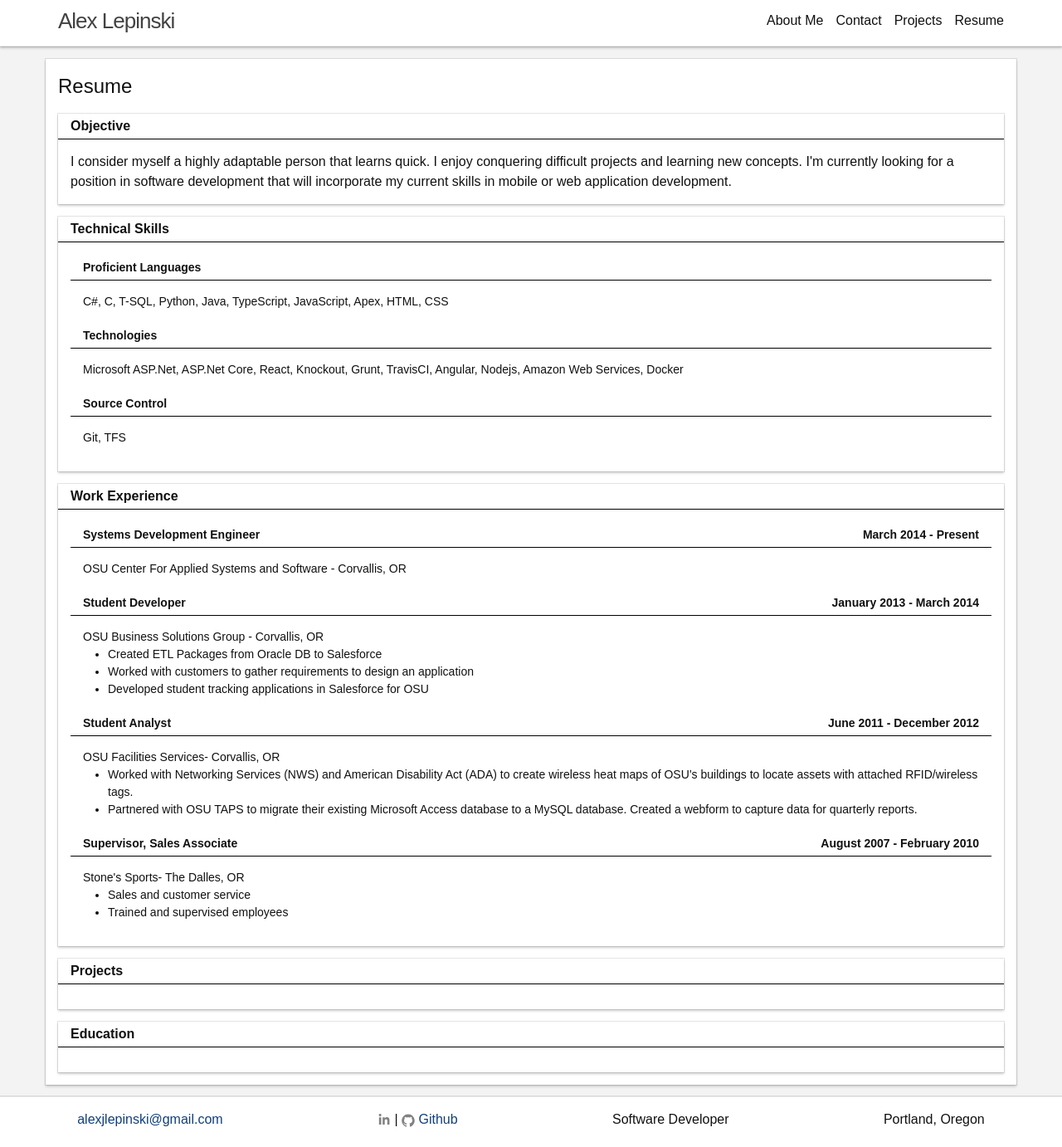
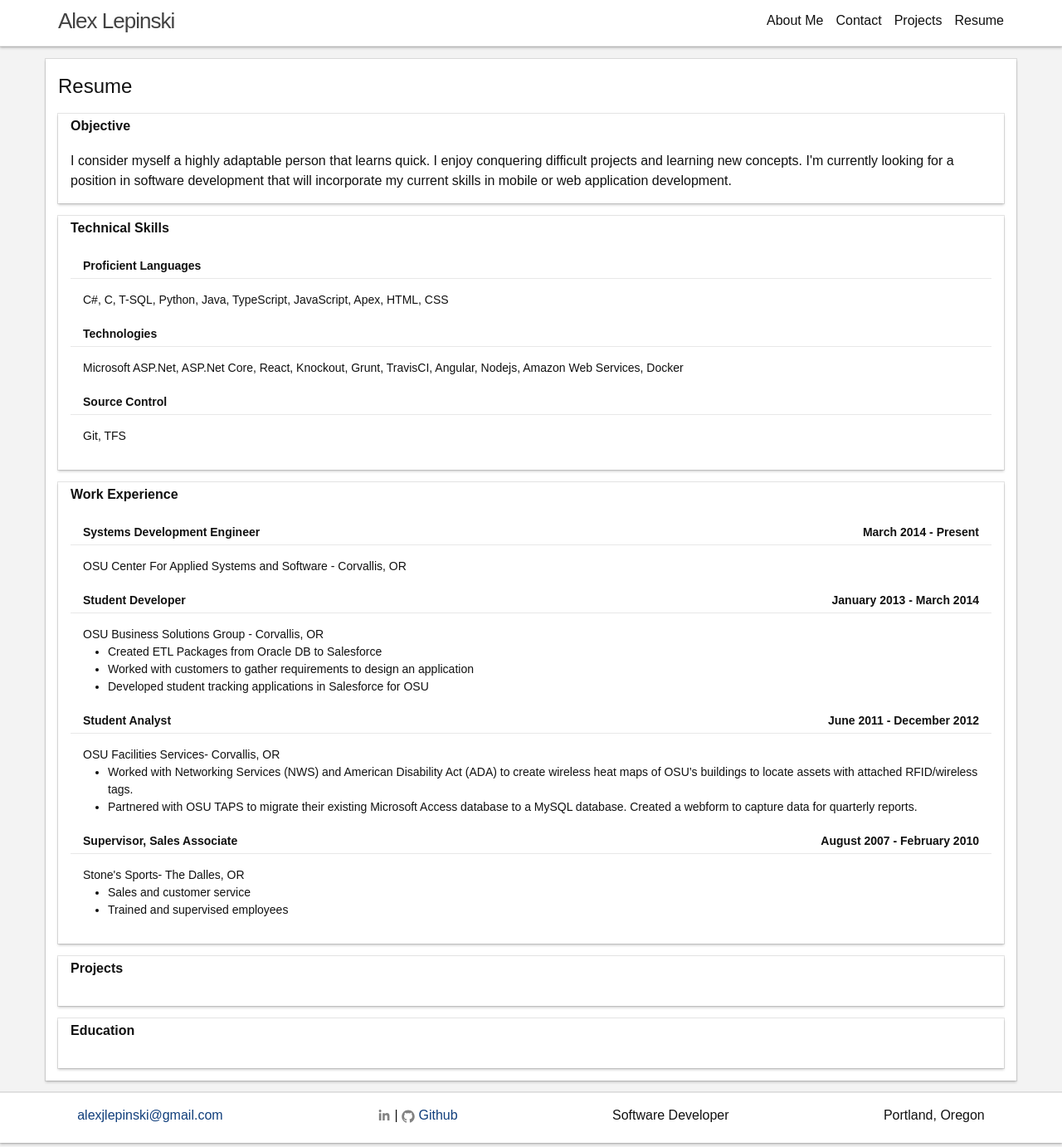
Before and after one commit to alexlepinski/alexlepinski.github.io, a Jekyll site: the page built from resume.html, in a window 1280 px wide. Shown: the whole page at 83% size. Built offline with Jekyll 4.4.1, drawn with Linux system fonts in a browser that asks for light colours.

Commit message:
removed border from section header

```diff
--- a/_sass/_custom.scss
+++ b/_sass/_custom.scss
@@ -15,8 +15,7 @@
 }
 .section .header {
     font-weight: bold;
-    border-bottom: 1px solid $grey-color-light;
-    border-bottom-color: black;
+    // border-bottom: 1px solid $grey-color-light;
     padding: 0 $spacing-unit/2;
     display: flex;
     flex-direction: row;
@@ -28,6 +27,7 @@
 }
 
 .subsection .header {
+    border-bottom: 1px solid $grey-color-light;
     font-size: $font-size-smaller;
 }
 .subsection .body {
```
